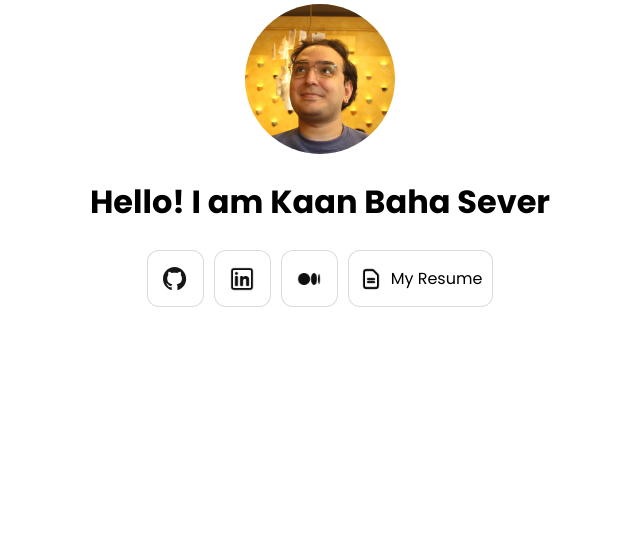
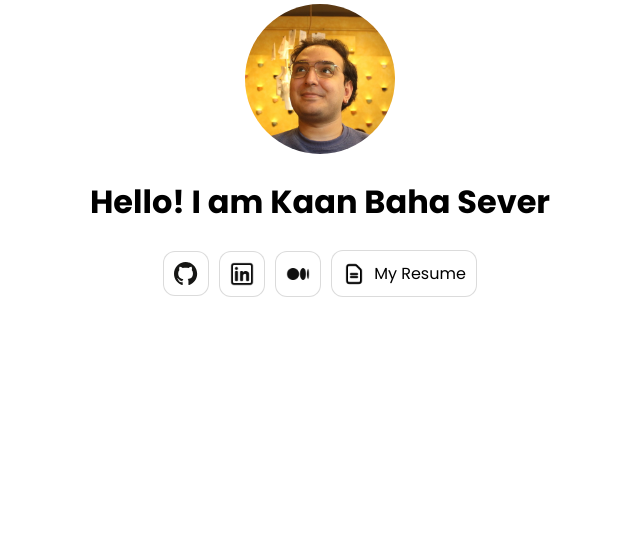
Before and after one commit to KaanBahaSever/portfolio, a Flask app: page / in a window 1280 px wide. Shown: the part 93-640 px from the top of the page, without its empty margins (320-960 px from the left). Run offline with Flask 3, Linux system fonts and the light colour scheme.

Commit message:
Update social button styles for consistency; change width to max-width in welcome.html and main.css

```diff
--- a/kaan/static/main.css
+++ b/kaan/static/main.css
@@ -93,8 +93,8 @@ nav a:hover {
 }
 
 .social-button {
-    width: 35px;
-    height: 35px;
+    max-width: 35px;
+    max-height: 35px;
 
     background-color: rgb(255 255 255);
     border: 1px solid rgba(172, 172, 172, 0.432);
--- a/kaan/templates/welcome.html
+++ b/kaan/templates/welcome.html
@@ -55,7 +55,7 @@
                     <img width="24px" src="{{ url_for('static', filename='medium.png') }}">
                     <!-- <span>My Linkedin</span> -->
                 </a>
-                <a class="social-button" style="width: unset;" href="{{ url_for('static', filename='kaan_resume.pdf') }}" target="_blank">
+                <a class="social-button" style="max-width: unset;" href="{{ url_for('static', filename='kaan_resume.pdf') }}" target="_blank">
                     <img style="width: 1.5rem;" src="{{ url_for('static', filename='resume-icon.png') }}">
                     <span>My Resume</span>
                 </a>
```
